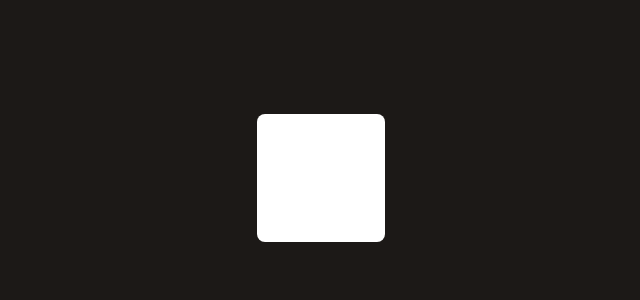
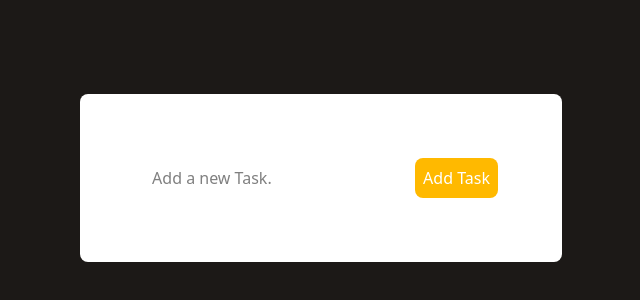
Before and after one commit to Islam0s/Todo-list, a React (Vite) app: page / in a window 1280 px wide. Shown: the part 222-522 px from the top of the page, without its empty margins (319-959 px from the left). Built offline with nearby package versions, Linux system fonts and the light colour scheme.

Commit message:
Tasks input Section UI is completed.

```diff
--- a/src/App.jsx
+++ b/src/App.jsx
@@ -3,7 +3,14 @@ const App = () => {
   return (
     <div className="min-h-screen flex justify-center items-center bg-stone-900">
       <div className="bg-white p-16 rounded-lg">
-
+        <div className="flex gap-6">
+          <input
+            type="text"
+            placeholder="Add a new Task."
+            className="p-2 rounded-lg"
+          />
+          <button className="bg-amber-400 text-white p-2 rounded-lg hover:bg-amber-300">Add Task</button>
+        </div>
       </div>
 
     </div>
```
